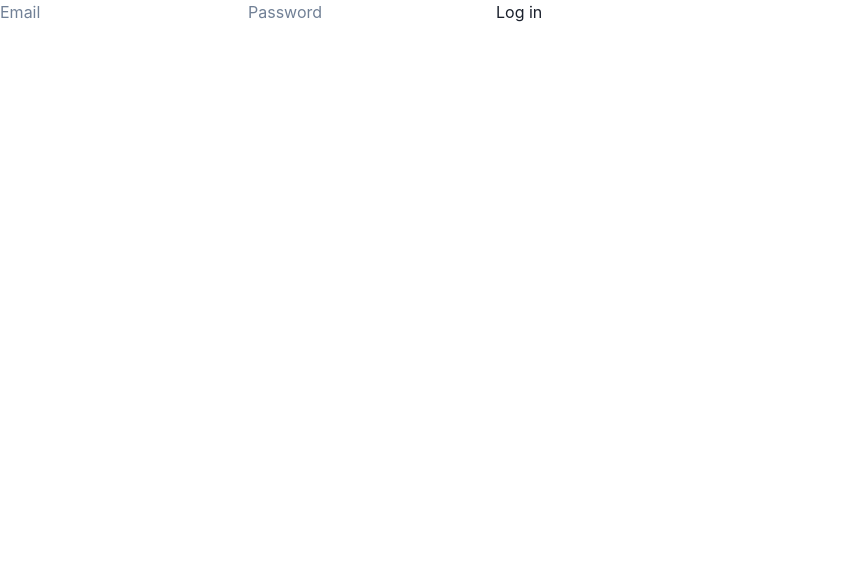
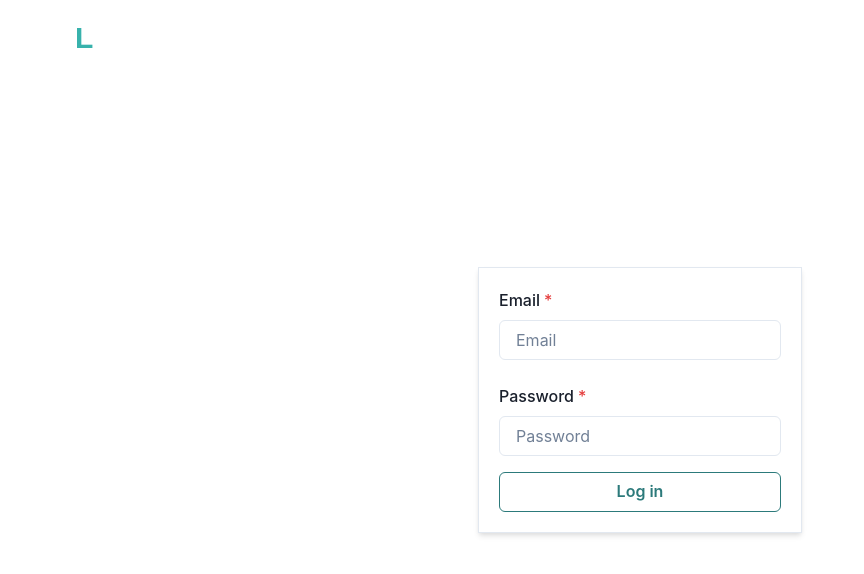
Before and after one commit to BrandonArce27/devcoaching-ui, a Next.js app: page /login in a window 1280 px wide. Shown: the top 574 px of the page, without its empty margins (0-864 px from the left). Built offline with nearby package versions, Linux system fonts and the light colour scheme.

Commit message:
style(login): adding styles

```diff
--- a/src/pages/login.tsx
+++ b/src/pages/login.tsx
@@ -5,6 +5,17 @@ import gql from "graphql-tag";
 import React from "react";
 
 import { useRouter } from "next/router";
+
+import {
+  Box,
+  Button,
+  FormControl,
+  FormLabel,
+  Input,
+  Flex,
+  useColorMode,
+  Heading,
+} from "@chakra-ui/react";
 
 const LOGIN_MUTATION = gql`
   mutation Login($email: String!, $password: String!) {
@@ -31,6 +42,8 @@ type LoginData = {
 };
 
 function Login() {
+  const { colorMode } = useColorMode();
+  const isDark = colorMode === "dark";
   const [login, { data }] = useMutation<LoginData>(LOGIN_MUTATION);
   const router = useRouter();
 
@@ -46,7 +59,6 @@ function Login() {
     const response = await login({ variables: { email, password } });
     const token = response.data?.login.access_token;
 
-    // Store the token in local storage
     if (token) {
       localStorage.setItem("authToken", token);
       console.log("authToken", token);
@@ -55,11 +67,53 @@ function Login() {
   };
 
   return (
-    <form onSubmit={handleSubmit}>
-      <input name="email" type="email" placeholder="Email" />
-      <input name="password" type="password" placeholder="Password" />
-      <button type="submit">Log in</button>
-    </form>
+    <>
+      <Heading
+        as="h1"
+        size="lg"
+        position="absolute"
+        top={5}
+        left={5}
+        fontFamily="Arial, sans-serif"
+      >
+        <Box as="span" color="white">
+          Dev
+        </Box>
+        <Box as="span" color="#38B2AC">
+          L
+        </Box>
+        <Box as="span" color="white">
+          ive
+        </Box>
+      </Heading>
+      <Flex minHeight="100vh" alignItems="center" justifyContent="center">
+        <Box
+          as="form"
+          onSubmit={handleSubmit}
+          p={5}
+          shadow="md"
+          borderWidth={isDark ? 0 : 1}
+        >
+          <FormControl id="email" isRequired>
+            <FormLabel>Email</FormLabel>
+            <Input name="email" type="email" placeholder="Email" />
+          </FormControl>
+          <FormControl id="password" isRequired mt={6}>
+            <FormLabel>Password</FormLabel>
+            <Input name="password" type="password" placeholder="Password" />
+          </FormControl>
+          <Button
+            colorScheme="teal"
+            variant="outline"
+            type="submit"
+            width="full"
+            mt={4}
+          >
+            Log in
+          </Button>
+        </Box>
+      </Flex>
+    </>
   );
 }
 
```
